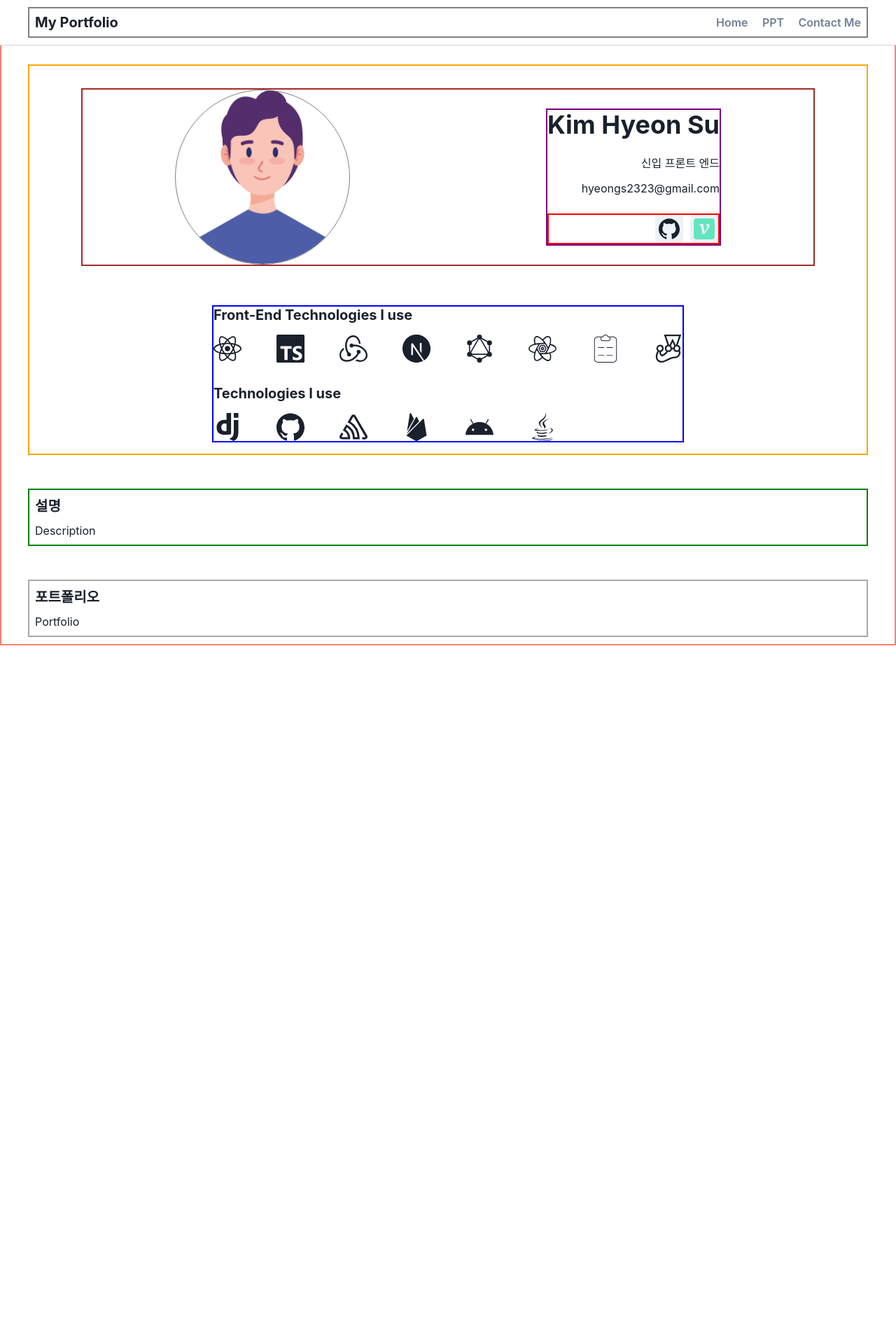
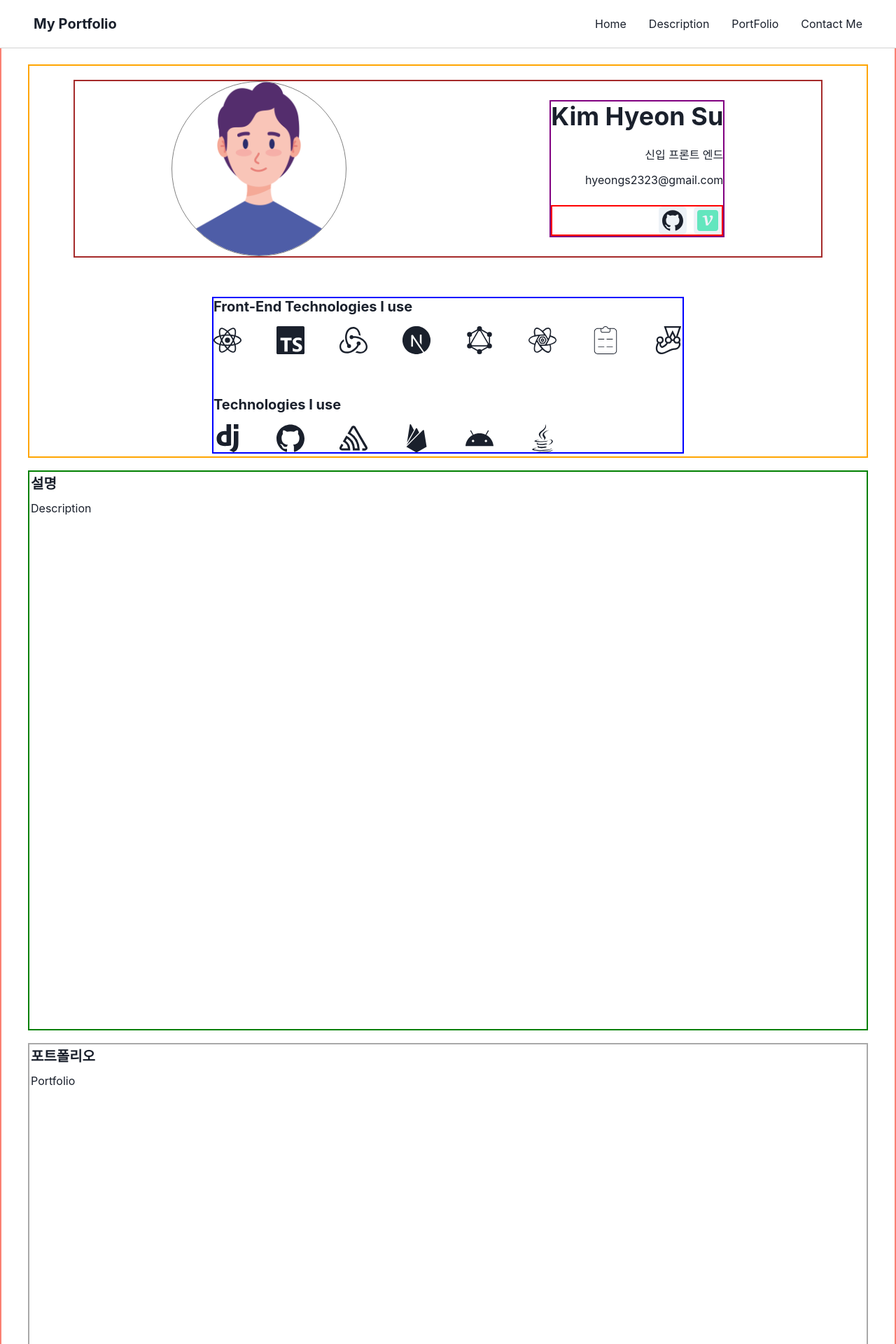
Before and after one commit to JaeUpSu/khself-f, a Next.js app: page / in a window 1280 px wide. Shown: the top 1920 px of the page at 70% size. Before the commit the page ends 922 px from the top, so only its background shows below. Built offline with nearby package versions, Linux system fonts and the light colour scheme.

Commit message:
feat : header links add

```diff
--- /dev/null
+++ b/src/pages/components/ScrollLink.tsx
@@ -0,0 +1,28 @@
+import React from "react";
+import { Link as ChakraLink } from "@chakra-ui/react";
+
+interface Props {
+  to: string;
+  label: string;
+}
+
+const ScrollLink = ({ to, label }: Props) => {
+  const scrollToSection = (
+    event: React.MouseEvent<HTMLAnchorElement, MouseEvent>
+  ) => {
+    event.preventDefault();
+    const section = document.getElementById(to);
+    if (section) {
+      const offset = section.offsetTop - 90;
+      window.scrollTo({ top: offset, behavior: "smooth" });
+    }
+  };
+
+  return (
+    <ChakraLink onClick={scrollToSection} cursor="pointer">
+      {label}
+    </ChakraLink>
+  );
+};
+
+export default ScrollLink;
--- a/src/pages/index.tsx
+++ b/src/pages/index.tsx
@@ -1,19 +1,20 @@
+import styled from "styled-components";
+
 import {
   Box,
   Heading,
   Image,
   VStack,
-  Button,
-  Link,
+  Link as ChakraLink,
   IconButton,
   Flex,
   Spacer,
-  HStack,
   Tooltip,
   Text,
+  List,
+  ListItem,
 } from "@chakra-ui/react";
 
-import styled from "styled-components";
 import {
   SiVelog,
   SiGithub,
@@ -32,6 +33,7 @@ import {
 } from "react-icons/si";
 
 import { FaJava } from "react-icons/fa";
+import ScrollLink from "./components/ScrollLink";
 
 const FixedHeader = styled.header`
   position: fixed;
@@ -50,37 +52,50 @@ export default function Home(): React.ReactElement {
 
   return (
     <main>
-      <VStack border="2px solid salmon" w="100%" px="32px">
+      <VStack border="2px solid salmon" w="100%" px="32px" pb="10">
         <VStack py="10px" w="100%" maxW="1200px">
           <FixedHeader>
             <Flex w="100%" justifyContent="center">
-              <Flex
-                p="2"
-                w="100%"
-                maxW="1200px"
-                alignItems="center"
-                border="2px solid gray"
-              >
+              <Flex px="2" py="3" w="100%" maxW="1200px" alignItems="center">
                 <Heading as="h1" size="md" mr="4">
                   My Portfolio
                 </Heading>
                 <Spacer />
-                <HStack spacing={4}>
-                  <Button variant="link">Home</Button>
-                  <Button variant="link">PPT</Button>
-                  <Button variant="link">Contact Me</Button>
-                </HStack>
+                <nav>
+                  <List
+                    display="flex"
+                    flexDirection="row"
+                    alignItems="center"
+                    listStyleType="none"
+                    gap={8}
+                  >
+                    <ListItem key={1}>
+                      <ScrollLink to="Home" label="Home" />
+                    </ListItem>
+                    <ListItem key={2}>
+                      <ScrollLink to="Description" label="Description" />
+                    </ListItem>
+                    <ListItem key={3}>
+                      <ScrollLink to="PortFolio" label="PortFolio" />
+                    </ListItem>
+                    <ListItem key={4}>
+                      <ScrollLink to="Contact Me" label="Contact Me" />
+                    </ListItem>
+                  </List>
+                </nav>
               </Flex>
             </Flex>
           </FixedHeader>
-          <VStack
-            w="100%"
-            spacing={4}
-            padding={4}
-            marginTop="80px"
-            alignItems="center"
-            border="2px solid orange"
+          <section
+            id="Home"
+            style={{
+              padding: 4,
+              width: "100%",
+              marginTop: "80px",
+              border: "2px solid orange",
+            }}
           >
+            <VStack spacing={4} alignItems="center">
               <Flex
                 w="90%"
                 alignItems="center"
@@ -110,7 +125,10 @@ export default function Home(): React.ReactElement {
                     justifyContent="end"
                   >
                     <Tooltip label="Github Link">
-                    <Link href="https://github.com/your-username" isExternal>
+                      <ChakraLink
+                        href="https://github.com/your-username"
+                        isExternal
+                      >
                         <IconButton
                           size="md"
                           aria-label="GitHub"
@@ -123,10 +141,13 @@ export default function Home(): React.ReactElement {
                             />
                           }
                         />
-                    </Link>
+                      </ChakraLink>
                     </Tooltip>
                     <Tooltip label="Tech Blog Link">
-                    <Link href="https://your-tech-blog-link.com" isExternal>
+                      <ChakraLink
+                        href="https://your-tech-blog-link.com"
+                        isExternal
+                      >
                         <IconButton
                           size="md"
                           aria-label="Tech Blog"
@@ -140,7 +161,7 @@ export default function Home(): React.ReactElement {
                             />
                           }
                         />
-                    </Link>
+                      </ChakraLink>
                     </Tooltip>
                   </Flex>
                 </Box>
@@ -155,59 +176,51 @@ export default function Home(): React.ReactElement {
                       width: `${mdIconSize}px`,
                       height: `${mdIconSize}px`,
                     }}
-                  border={true}
                   />
                   <SiTypescript
                     style={{
                       width: `${mdIconSize}px`,
                       height: `${mdIconSize}px`,
                     }}
-                  border={true}
                   />
                   <SiRedux
                     style={{
                       width: `${mdIconSize}px`,
                       height: `${mdIconSize}px`,
                     }}
-                  border={true}
                   />
                   <SiNextdotjs
                     style={{
                       width: `${mdIconSize}px`,
                       height: `${mdIconSize}px`,
                     }}
-                  border={true}
                   />
                   <SiGraphql
                     style={{
                       width: `${mdIconSize}px`,
                       height: `${mdIconSize}px`,
                     }}
-                  border={true}
                   />
                   <SiReactquery
                     style={{
                       width: `${mdIconSize}px`,
                       height: `${mdIconSize}px`,
                     }}
-                  border={true}
                   />
                   <SiReacthookform
                     style={{
                       width: `${mdIconSize}px`,
                       height: `${mdIconSize}px`,
                     }}
-                  border={true}
                   />
                   <SiJest
                     style={{
                       width: `${mdIconSize}px`,
                       height: `${mdIconSize}px`,
                     }}
-                  border={true}
                   />
                 </Box>
-              <Heading as="h3" size="md" mt="8">
+                <Heading as="h3" size="md" mt="60px">
                   Technologies I use
                 </Heading>
                 <Box display="flex" alignItems="center" gap="50px" mt="4">
@@ -216,70 +229,92 @@ export default function Home(): React.ReactElement {
                       width: `${mdIconSize}px`,
                       height: `${mdIconSize}px`,
                     }}
-                  border={true}
                   />
                   <SiGithub
                     style={{
                       width: `${mdIconSize}px`,
                       height: `${mdIconSize}px`,
                     }}
-                  border={true}
                   />
                   <SiSentry
                     style={{
                       width: `${mdIconSize}px`,
                       height: `${mdIconSize}px`,
                     }}
-                  border={true}
                   />
                   <SiFirebase
                     style={{
                       width: `${mdIconSize}px`,
                       height: `${mdIconSize}px`,
                     }}
-                  border={true}
                   />
                   <SiAndroid
                     style={{
                       width: `${mdIconSize}px`,
                       height: `${mdIconSize}px`,
                     }}
-                  border={true}
                   />
                   <FaJava
                     style={{
                       width: `${mdIconSize}px`,
                       height: `${mdIconSize}px`,
                     }}
-                  border={true}
                   />
                 </Box>
               </Box>
             </VStack>
-          <VStack
-            p="2"
-            mt="10"
-            w="100%"
-            border="2px solid green"
-            alignItems="start"
+          </section>
+          <section
+            id="Description"
+            style={{
+              padding: 2,
+              marginTop: 10,
+              width: "100%",
+              height: "100vh",
+              border: "2px solid green",
+            }}
           >
+            <VStack w="100%" alignItems="start">
               <Text fontWeight="bold" fontSize="xl">
                 설명
               </Text>
               <Text>Description</Text>
             </VStack>
-          <VStack
-            p="2"
-            mt="10"
-            w="100%"
-            border="2px solid darkGray"
-            alignItems="start"
+          </section>
+          <section
+            id="PortFolio"
+            style={{
+              padding: 2,
+              marginTop: 10,
+              width: "100%",
+              height: "100vh",
+              border: "2px solid darkGray",
+            }}
           >
+            <VStack w="100%" alignItems="start">
               <Text fontWeight="bold" fontSize="xl">
                 포트폴리오
               </Text>
               <Text>Portfolio</Text>
             </VStack>
+          </section>
+          <section
+            id="Contact Me"
+            style={{
+              padding: 2,
+              marginTop: 10,
+              width: "100%",
+              height: "100vh",
+              border: "2px solid lightGray",
+            }}
+          >
+            <VStack w="100%" alignItems="start">
+              <Text fontWeight="bold" fontSize="xl">
+                연락하기
+              </Text>
+              <Text>Contact Me</Text>
+            </VStack>
+          </section>
         </VStack>
       </VStack>
     </main>
```
Lines whose indentation alone changed are shown as unchanged.
